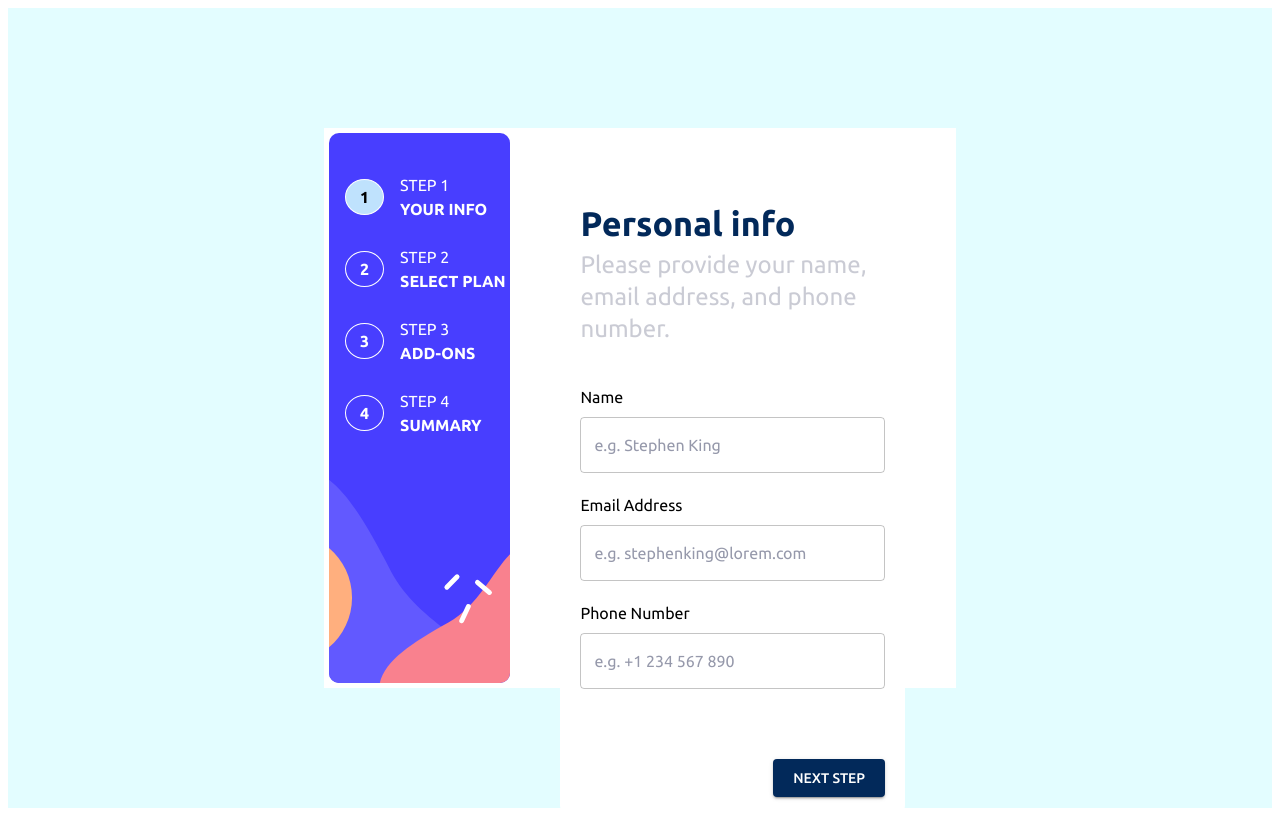
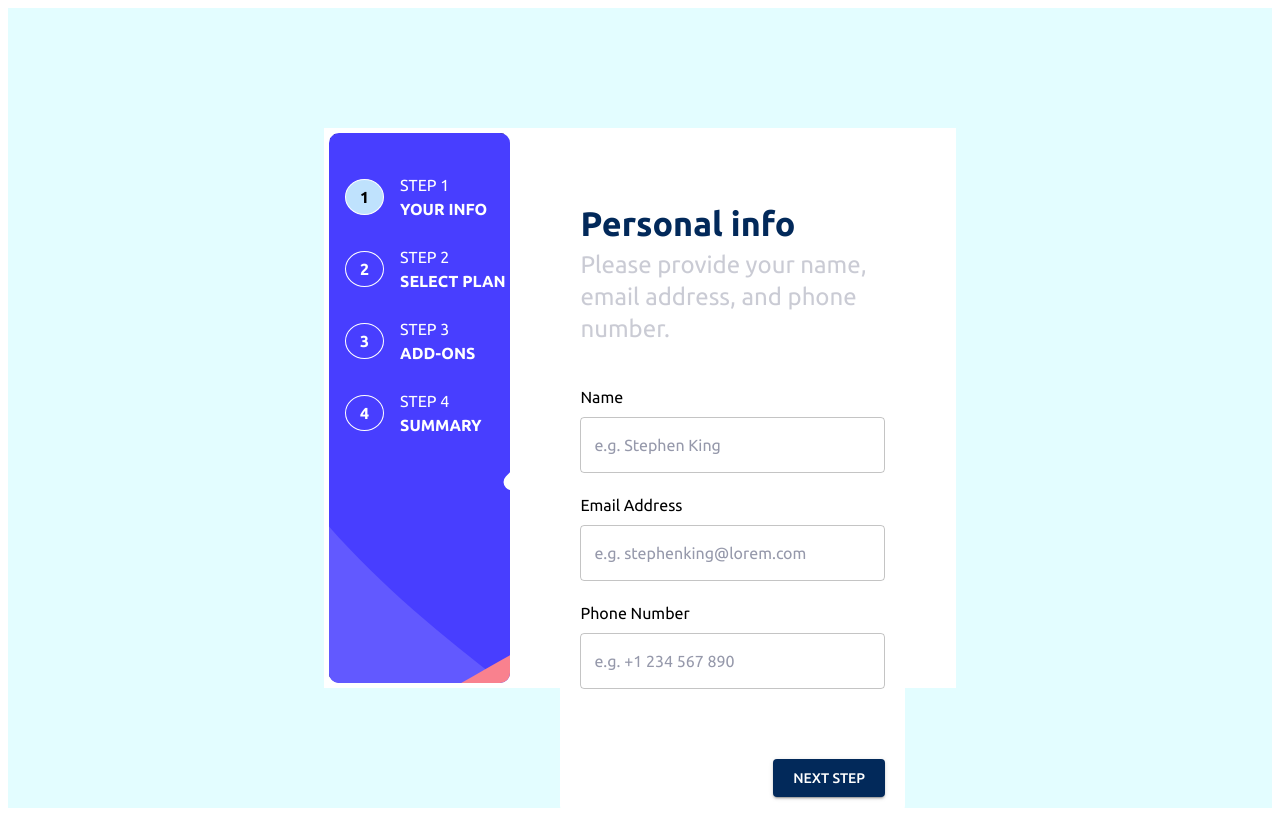
Before and after one commit to a656q59/multi_step_form, a React (Vite) app: page / in a window 1280 px wide. Built offline with nearby package versions, Linux system fonts and the light colour scheme.

Commit message:
removed log msgs

```diff
--- a/src/components/Sidebar.jsx
+++ b/src/components/Sidebar.jsx
@@ -32,7 +32,6 @@ const Sidebar = () => {
 
   const handleNextButtonClick = () => {
 
-    console.log(location.pathname, stepMap[location.pathname])
 
     if (location.pathname === "/") {
       navigate("/plan");
@@ -71,28 +70,30 @@ const Sidebar = () => {
           size={{ xs: 12, lg: 3.5 }}
           height={{ xs: "200px", lg: "100%" }}
           sx={{
-
             borderRadius: "10px", overflow: "hidden", position: 'relative',
             gridArea: { xs: "1 / 1", md: "auto" },
           }}  >
 
-          {window.innerWidth > 1200 ? <img
+          <img
             src={asd}
             alt="Background"
             style={{
-              position: 'absolute',
-
-              width: '100%',
-              height: '100%',
-              objectFit: 'cover', // Scale the image like a background
-              zIndex: -1,
+              display: { xs: "none", lg: "block" },
+              inset: 0,
+              position: "absolute",
+              zIndex: "-100",
+              objectFit: "contain",
+              width: "100%",
+              height: "100%",
+              border: "2px dashed black",
               opacity: 1, // Optional: adjust if you want a translucent effect
             }}
-          /> :
+          />
           <img
             src={bgimagemobile}
             alt="Background"
             style={{
+              display: { xs: "block", lg: "none" },
               position: 'absolute',
               width: '100%',
               height: '100%',
@@ -103,7 +104,7 @@ const Sidebar = () => {
           />
 
 
-          }
+
 
           <Stack
 
@@ -134,10 +135,10 @@ const Sidebar = () => {
                     color: active === 0 ? "#000" : "#fff",
                     fontWeight: "650"
                   }}>1</Box>
-                {window.innerWidth > 1200 && <Stack direction="column">
+                <Stack direction="column" sx={{ display: { xs: "none", lg: "block" } }}>
                   <Box >STEP 1</Box>
                   <Box sx={{ fontWeight: "600" }}>YOUR INFO</Box>
-                </Stack>}
+                </Stack>
               </Stack>
             </Link>
             <Link to="/plan" style={{ zIndex: 1, color: 'white', padding: '8px', textDecoration: "none" }}>
@@ -151,10 +152,10 @@ const Sidebar = () => {
                   color: active === 1 ? "#000" : "#fff",
                   fontWeight: "600"
                 }}> 2</Box>
-                {window.innerWidth > 1200 && <Stack direction="column">
+                <Stack direction="column" sx={{ display: { xs: "none", lg: "block" } }}>
                   <Box>STEP 2</Box>
                   <Box sx={{ fontWeight: "600" }}>SELECT PLAN </Box>
-                </Stack>}
+                </Stack>
               </Stack>
             </Link>
             <Link to="/addons"
@@ -169,8 +170,8 @@ const Sidebar = () => {
                   color: active === 2 ? "#000" : "#fff",
                   fontWeight: "600"
                 }}>3</Box>
-                {window.innerWidth > 1200 && <Stack direction="column">   <Box>STEP 3</Box> <Box sx={{ fontWeight: "600" }}>ADD-ONS</Box></Stack>
-                }
+                <Stack direction="column" sx={{ display: { xs: "none", lg: "block" } }}>   <Box>STEP 3</Box> <Box sx={{ fontWeight: "600" }}>ADD-ONS</Box></Stack>
+
               </Stack>
             </Link>
             <Link to="/finisher"
@@ -184,7 +185,7 @@ const Sidebar = () => {
                     : "transparent", // default
                   color: active === 3 ? "#000" : "#fff", fontWeight: "600"
                 }}>4</Box>
-                {window.innerWidth > 1200 && <Stack direction="column">   <Box>STEP 4</Box> <Box sx={{ fontWeight: "600" }}>SUMMARY</Box></Stack>}
+                <Stack direction="column" sx={{ display: { xs: "none", lg: "block" } }}>   <Box>STEP 4</Box> <Box sx={{ fontWeight: "600" }}>SUMMARY</Box></Stack>
               </Stack>
             </Link>
           </Stack>
```
Lines whose indentation alone changed are shown as unchanged.
